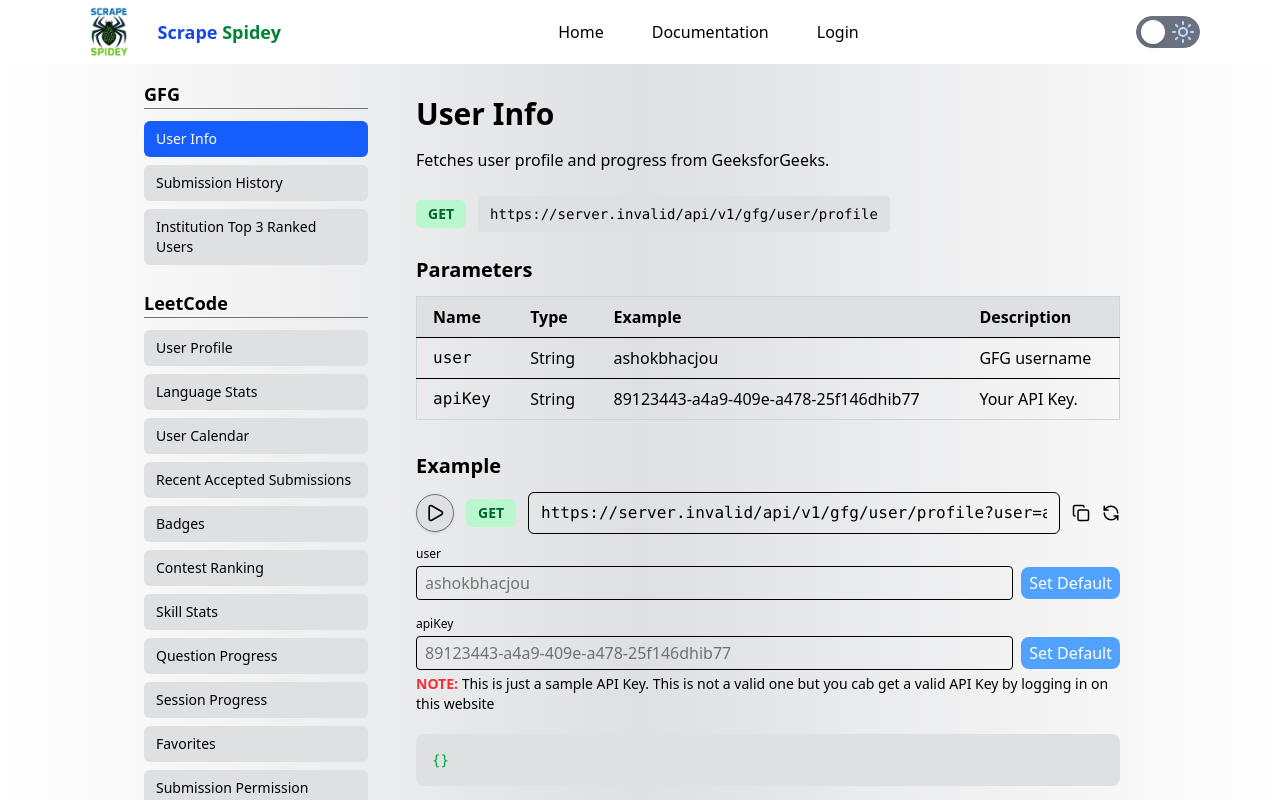
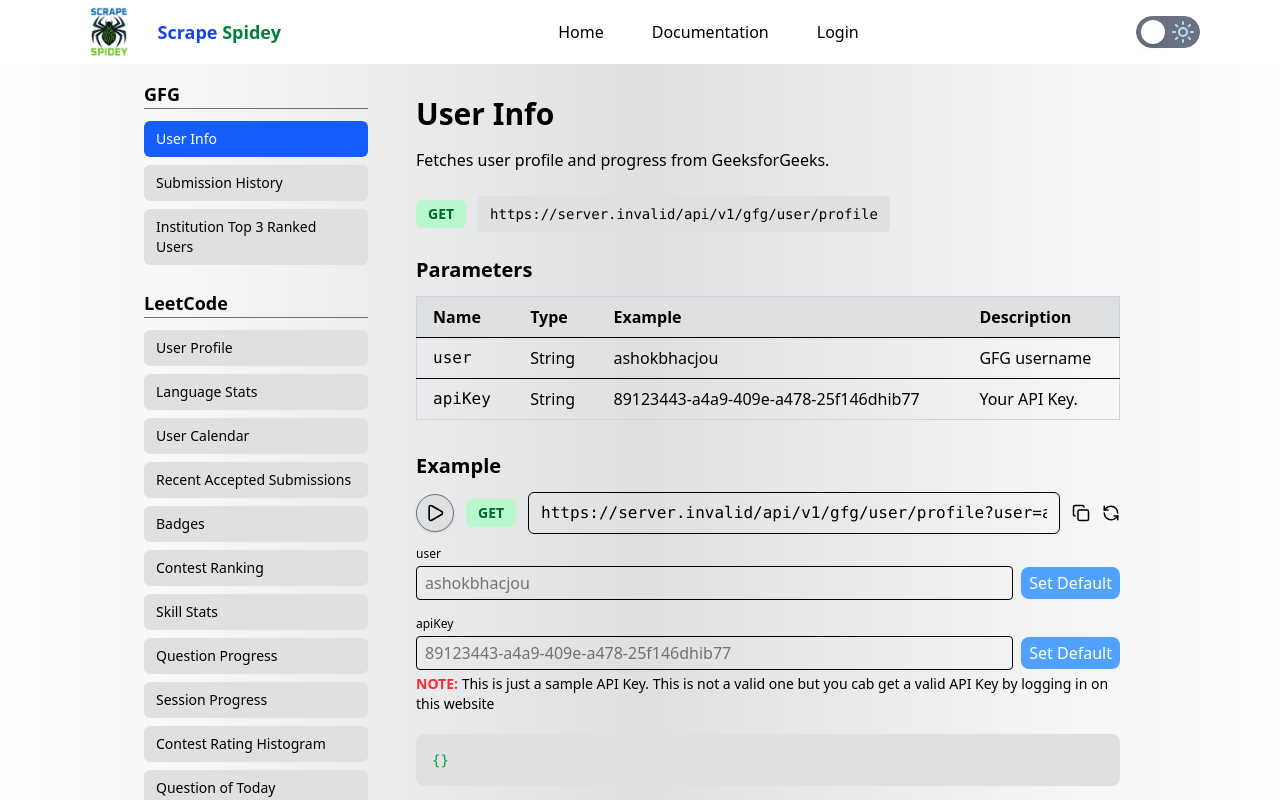
Before and after one commit to Ashok-Bhatt/ScrapeSpidey-Documentation, a React (Vite) app: page /docs in a window 1280 px wide. Built offline with nearby package versions, Linux system fonts and the light colour scheme; no server answers.

Commit message:
refactor: Remove some useless endpoints for leetcode

```diff
--- a/src/constants/index.jsx
+++ b/src/constants/index.jsx
@@ -294,81 +294,6 @@
                 quotasInfo: "Calling this endpoint costs 1 API Point.",
             },
             {
-                title: "Favorites",
-                description: ["Fetches user's public favorite lists."],
-                request: {
-                    type: "GET",
-                    colorClass: { text: "text-green-800", bg: "bg-green-200" },
-                    url: serverBaseUrl + "/api/v1/leetcode/user/favorites",
-                },
-                parameters: [
-                    { name: "user", type: "String", example: "ashokbhatt2048", description: "LeetCode username", status: "required" },
-                    { name: "apiKey", type: "String", example: "89123443-a4a9-409e-a478-25f146dhib77", description: "Your API Key.", status: "required" },
-                ],
-                example: {
-                    text: "Try example (But use your api key first)",
-                    request: serverBaseUrl + "/api/v1/leetcode/user/favorites?user=ashokbhatt2048&apiKey=",
-                    response: {},
-                },
-                quotasInfo: "Calling this endpoint costs 1 API Point.",
-            },
-            {
-                title: "Submission Permission",
-                description: ["Checks if user can see other submission history."],
-                request: {
-                    type: "GET",
-                    colorClass: { text: "text-green-800", bg: "bg-green-200" },
-                    url: serverBaseUrl + "/api/v1/leetcode/user/submission-permission",
-                },
-                parameters: [
-                    { name: "user", type: "String", example: "ashokbhatt2048", description: "LeetCode username", status: "required" },
-                    { name: "apiKey", type: "String", example: "89123443-a4a9-409e-a478-25f146dhib77", description: "Your API Key.", status: "required" },
-                ],
-                example: {
-                    text: "Try example (But use your api key first)",
-                    request: serverBaseUrl + "/api/v1/leetcode/user/submission-permission?user=ashokbhatt2048&apiKey=",
-                    response: {},
-                },
-                quotasInfo: "Calling this endpoint costs 1 API Point.",
-            },
-            {
-                title: "Active Badge",
-                description: ["Fetches user's active badge info."],
-                request: {
-                    type: "GET",
-                    colorClass: { text: "text-green-800", bg: "bg-green-200" },
-                    url: serverBaseUrl + "/api/v1/leetcode/user/active-badge",
-                },
-                parameters: [
-                    { name: "user", type: "String", example: "ashokbhatt2048", description: "LeetCode username", status: "required" },
-                    { name: "apiKey", type: "String", example: "89123443-a4a9-409e-a478-25f146dhib77", description: "Your API Key.", status: "required" },
-                ],
-                example: {
-                    text: "Try example (But use your api key first)",
-                    request: serverBaseUrl + "/api/v1/leetcode/user/active-badge?user=ashokbhatt2048&apiKey=",
-                    response: {},
-                },
-                quotasInfo: "Calling this endpoint costs 1 API Point.",
-            },
-            {
-                title: "Global Data",
-                description: ["Fetches global LeetCode data (site-wide stats, etc)."],
-                request: {
-                    type: "GET",
-                    colorClass: { text: "text-green-800", bg: "bg-green-200" },
-                    url: serverBaseUrl + "/api/v1/leetcode/global",
-                },
-                parameters: [
-                    { name: "apiKey", type: "String", example: "89123443-a4a9-409e-a478-25f146dhib77", description: "Your API Key.", status: "required" },
-                ],
-                example: {
-                    text: "Try example (But use your api key first)",
-                    request: serverBaseUrl + "/api/v1/leetcode/global?apiKey=",
-                    response: {},
-                },
-                quotasInfo: "Calling this endpoint costs 1 API Point.",
-            },
-            {
                 title: "Contest Rating Histogram",
                 description: ["Fetches contest rating histogram data."],
                 request: {
@@ -382,79 +307,6 @@
                 example: {
                     text: "Try example (But use your api key first)",
                     request: serverBaseUrl + "/api/v1/leetcode/contest/histogram?apiKey=",
-                    response: {},
-                },
-                quotasInfo: "Calling this endpoint costs 1 API Point.",
-            },
-            {
-                title: "Yearly Medals Qualified",
-                description: ["Fetches yearly medals qualified data."],
-                request: {
-                    type: "GET",
-                    colorClass: { text: "text-green-800", bg: "bg-green-200" },
-                    url: serverBaseUrl + "/api/v1/leetcode/contest/yearly-medals",
-                },
-                parameters: [
-                    { name: "excludeAcquired", type: "Boolean", example: "true", description: "To decide if one wants to exclude the acquired medal", status: "optional" },
-                    { name: "apiKey", type: "String", example: "89123443-a4a9-409e-a478-25f146dhib77", description: "Your API Key.", status: "required" },
-                ],
-                example: {
-                    text: "Try example (But use your api key first)",
-                    request: serverBaseUrl + "/api/v1/leetcode/contest/yearly-medals?apiKey=",
-                    response: {},
-                },
-                quotasInfo: "Calling this endpoint costs 1 API Point.",
-            },
-            {
-                title: "Premium Beta Features",
-                description: ["Fetches premium beta features info."],
-                request: {
-                    type: "GET",
-                    colorClass: { text: "text-green-800", bg: "bg-green-200" },
-                    url: serverBaseUrl + "/api/v1/leetcode/premium/features",
-                },
-                parameters: [
-                    { name: "apiKey", type: "String", example: "89123443-a4a9-409e-a478-25f146dhib77", description: "Your API Key.", status: "required" },
-                ],
-                example: {
-                    text: "Try example (But use your api key first)",
-                    request: serverBaseUrl + "/api/v1/leetcode/premium/features?apiKey=",
-                    response: {},
-                },
-                quotasInfo: "Calling this endpoint costs 1 API Point.",
-            },
-            {
-                title: "Streak Counter",
-                description: ["Fetches user's streak counter info."],
-                request: {
-                    type: "GET",
-                    colorClass: { text: "text-green-800", bg: "bg-green-200" },
-                    url: serverBaseUrl + "/api/v1/leetcode/streak",
-                },
-                parameters: [
-                    { name: "apiKey", type: "String", example: "89123443-a4a9-409e-a478-25f146dhib77", description: "Your API Key.", status: "required" },
-                ],
-                example: {
-                    text: "Try example (But use your api key first)",
-                    request: serverBaseUrl + "/api/v1/leetcode/streak?user=ashokbhatt2048&apiKey=",
-                    response: {},
-                },
-                quotasInfo: "Calling this endpoint costs 1 API Point.",
-            },
-            {
-                title: "Current Timestamp",
-                description: ["Fetches current timestamp from LeetCode."],
-                request: {
-                    type: "GET",
-                    colorClass: { text: "text-green-800", bg: "bg-green-200" },
-                    url: serverBaseUrl + "/api/v1/leetcode/timestamp",
-                },
-                parameters: [
-                    { name: "apiKey", type: "String", example: "89123443-a4a9-409e-a478-25f146dhib77", description: "Your API Key.", status: "required" },
-                ],
-                example: {
-                    text: "Try example (But use your api key first)",
-                    request: serverBaseUrl + "/api/v1/leetcode/timestamp?apiKey=",
                     response: {},
                 },
                 quotasInfo: "Calling this endpoint costs 1 API Point.",
@@ -493,24 +345,6 @@
                 example: {
                     text: "Try example (But use your api key first)",
                     request: serverBaseUrl + "/api/v1/leetcode/coding-challenge/medal?apiKey=",
-                    response: {},
-                },
-                quotasInfo: "Calling this endpoint costs 1 API Point.",
-            },
-            {
-                title: "Site Announcements",
-                description: ["Fetches site announcements from LeetCode."],
-                request: {
-                    type: "GET",
-                    colorClass: { text: "text-green-800", bg: "bg-green-200" },
-                    url: serverBaseUrl + "/api/v1/leetcode/site/announcements",
-                },
-                parameters: [
-                    { name: "apiKey", type: "String", example: "89123443-a4a9-409e-a478-25f146dhib77", description: "Your API Key.", status: "required" },
-                ],
-                example: {
-                    text: "Try example (But use your api key first)",
-                    request: serverBaseUrl + "/api/v1/leetcode/site/announcements?apiKey=",
                     response: {},
                 },
                 quotasInfo: "Calling this endpoint costs 1 API Point.",
```
